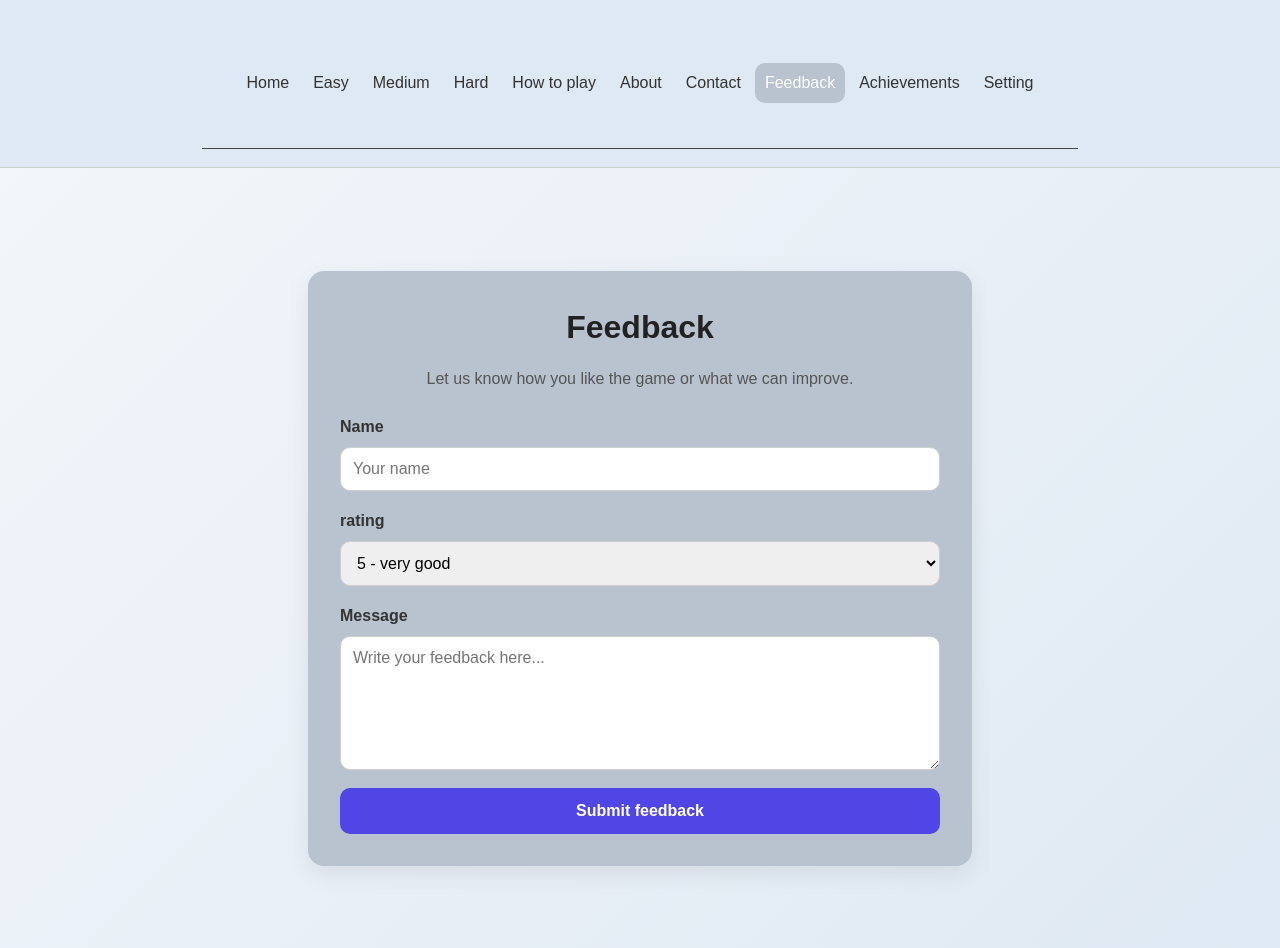
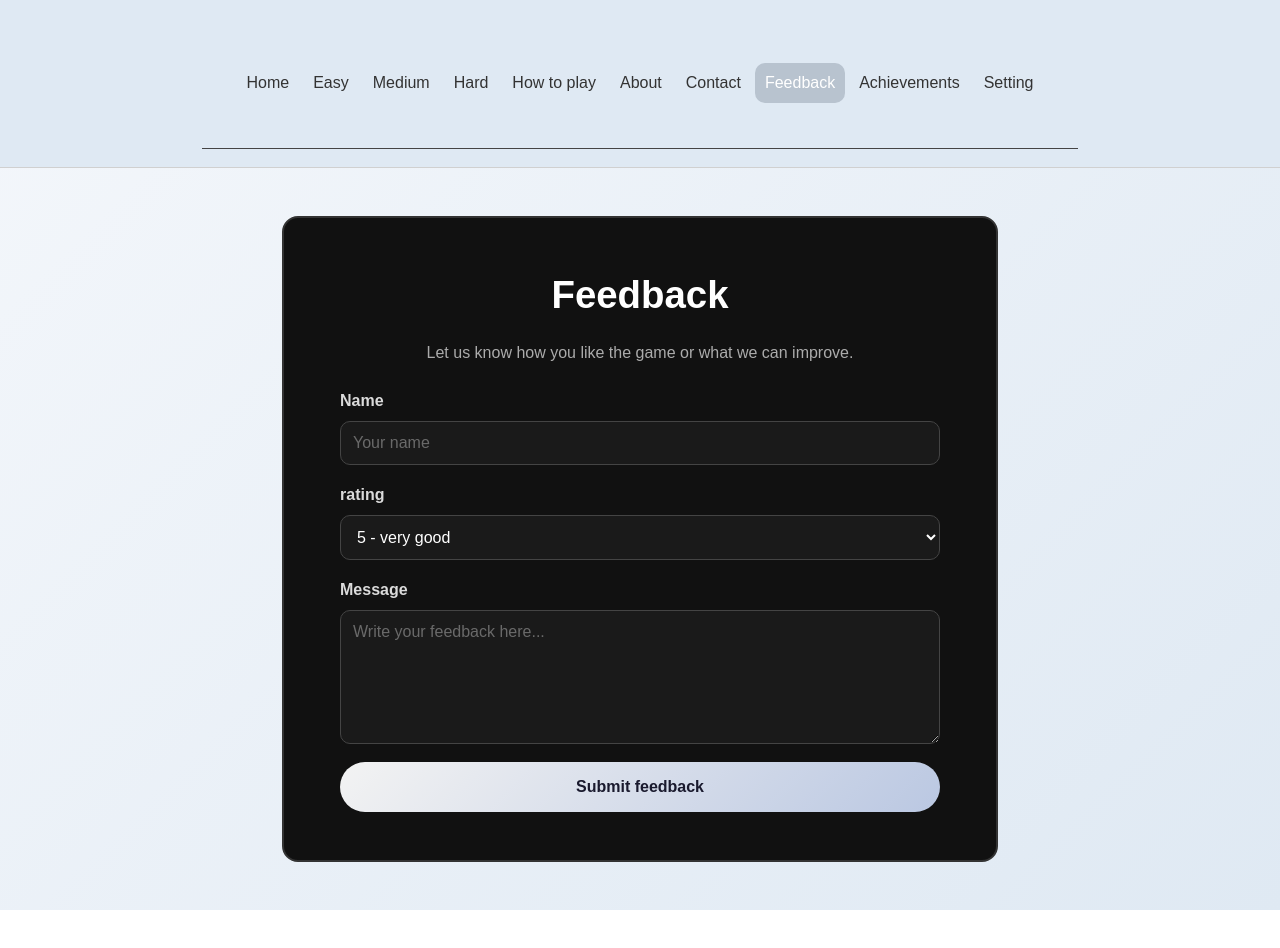
Before and after one commit to Sara20029/Press-Regret-PR-, a React (Vite) app: page /feedback in a window 1280 px wide. Shown: the top 948 px of the page. After the commit the page ends 910 px from the top, so only its background shows below. Built offline with nearby package versions, Linux system fonts and the light colour scheme; no server answers.

Commit message:
feat: Das Design der 3 Content-Seiten wurde angepasst.

```diff
--- a/src/pages/Feedback/Feedback.css
+++ b/src/pages/Feedback/Feedback.css
@@ -1,35 +1,36 @@
 .feedback-page {
-    min-height: 100vh;
+    min-height: 85vh;
     display: flex;
     justify-content: center;
     align-items: center;
-    background: transparent;
-    padding: 24px;
+    padding: 3rem 2rem;
     box-sizing: border-box;
 }
 
 .feedback-card {
     width: 100%;
     max-width: 600px;
-    background-color: #b8c3cf;
-    padding: 32px;
+    background-color: #111;
+    border: 2px solid #333;
+    padding: 3rem 3.5rem;
     border-radius: 16px;
-    box-shadow: 0 8px 24px rgba(0, 0, 0, 0.08);
+    color: white;
 }
 
 .feedback-card h1 {
     margin-top: 0;
     margin-bottom: 12px;
-    font-size: 2rem;
-    color: #222;
+    font-size: 2.4rem;
+    font-weight: 900;
+    color: white;
     text-align: center;
 }
 
 .feedback-intro {
     margin-bottom: 24px;
     text-align: center;
-    color: #555;
-    line-height: 1.5;
+    color: rgba(255, 255, 255, 0.65);
+    line-height: 1.6;
 }
 
 .feedback-form {
@@ -46,25 +47,37 @@
 
 .form-group label {
     font-weight: 600;
-    color: #333;
+    color: rgba(255, 255, 255, 0.85);
 }
 
 .form-group input,
 .form-group select,
 .form-group textarea {
     padding: 12px;
-    border: 1px solid #cfcfcf;
+    border: 1px solid #444;
     border-radius: 10px;
     font-size: 1rem;
     font-family: inherit;
     box-sizing: border-box;
+    background-color: #1a1a1a;
+    color: white;
+}
+
+.form-group input::placeholder,
+.form-group textarea::placeholder {
+    color: rgba(255, 255, 255, 0.35);
+}
+
+.form-group select option {
+    background-color: #1a1a1a;
+    color: white;
 }
 
 .form-group input:focus,
 .form-group select:focus,
 .form-group textarea:focus {
     outline: none;
-    border-color: #4f46e5;
+    border-color: #e05555;
 }
 
 .form-group textarea {
@@ -73,27 +86,33 @@
 }
 
 .submit-button {
-    padding: 14px;
+    padding: 1rem;
     border: none;
-    border-radius: 10px;
-    background-color: #4f46e5;
-    color: white;
+    border-radius: 999px;
+    background: linear-gradient(135deg, rgba(255, 255, 255, 0.95), rgba(210, 225, 255, 0.88));
+    color: #1a1a2e;
     font-size: 1rem;
-    font-weight: 600;
+    font-weight: 800;
     cursor: pointer;
-    transition: background-color 0.2s ease;
+    transition: transform 0.15s ease, opacity 0.15s ease;
 }
 
 .submit-button:hover {
-    background-color: #4338ca;
+    transform: translateY(-2px);
+    opacity: 0.88;
+}
+
+.submit-button:active {
+    transform: scale(0.97);
 }
 
 .success-message {
     margin-bottom: 20px;
     padding: 12px;
     border-radius: 10px;
-    background-color: #dcfce7;
-    color: #166534;
+    background-color: #1a3a1a;
+    border: 1px solid #2d6a2d;
+    color: #a8e6a8;
     text-align: center;
     font-weight: 600;
 }
```
